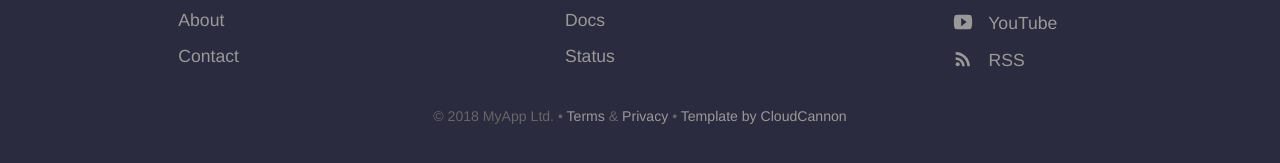
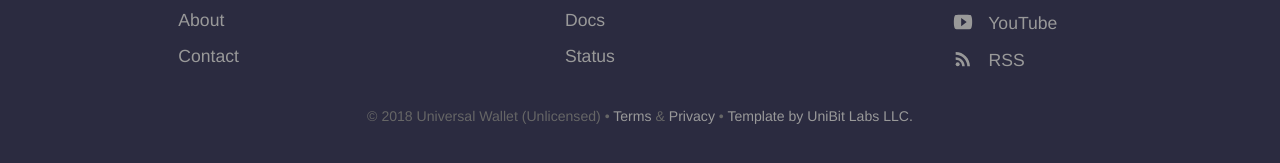
Before and after one commit to CloudCannon/hydra-jekyll-template, a Jekyll site: the page built from index.html, in a window 1280 px wide and 900 px high, scrolled down 2561 px. Shown: the part 723-886 px from the top of the window. Built offline with Jekyll 4.4.1, drawn with Linux system fonts in a browser that asks for light colours.

Commit message:
Updated '_layouts/default.html' via CloudCannon

```diff
--- a/_layouts/default.html
+++ b/_layouts/default.html
@@ -23,7 +23,7 @@
 	<body>
 		<header>
 			<div class="container">
-				<div class="company-name"><a href="{{ site.baseurl }}/"><img src="{{ site.baseurl }}/images/logo.svg" alt="Hydra Logo" width="95" height="33" /></a></div>
+				<div class="company-name"><a href="{{ site.baseurl }}/"><img src="{{ site.baseurl }}/images/logo.png" alt="Universal Wallet Logo" width="95" height="33" /></a></div>
 				{% include navigation.html %}
 			</div>
 		</header>
@@ -44,7 +44,7 @@
 					</ul>
 					{% endfor %}
 				</div>
-				<p class="copyright">&copy; {{ site.time | date: '%Y' }} MyApp Ltd. • <a href="#">Terms</a> &amp; <a href="#">Privacy</a> • <a href="https://cloudcannon.com/">Template by CloudCannon</a></p>
+				<p class="copyright">&copy; {{ site.time | date: '%Y' }} Universal Wallet (Unlicensed) • <a href="#">Terms</a> &amp; <a href="#">Privacy</a> • <a href="https://cloudcannon.com/">Template by UniBit Labs LLC.</a></p>
 			</div>
 		</footer>
 		<script>
```
